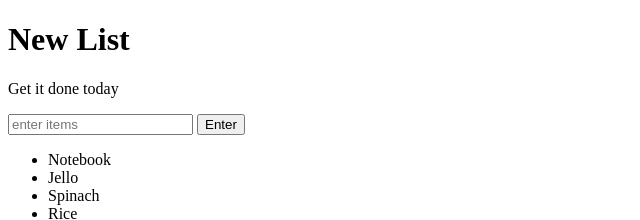
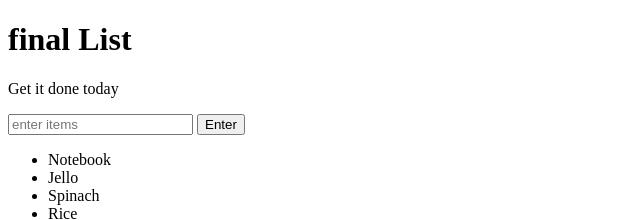
Before and after one commit to kevin5880/background-generator, a plain HTML site: page index.html in a window 1280 px wide. Shown: the top 220 px of the page, 0-640 px from the left. Drawn offline with Linux system fonts and the light colour scheme.

```diff
--- a/index.html
+++ b/index.html
@@ -5,7 +5,7 @@
 
 </head>
 <body>
-	<h1>New List</h1>
+	<h1>final List</h1>
 	<p id="first">Get it done today</p>
 	<input id="userinput" type="text" placeholder="enter items">
 	<button id="enter">Enter</button>
```
